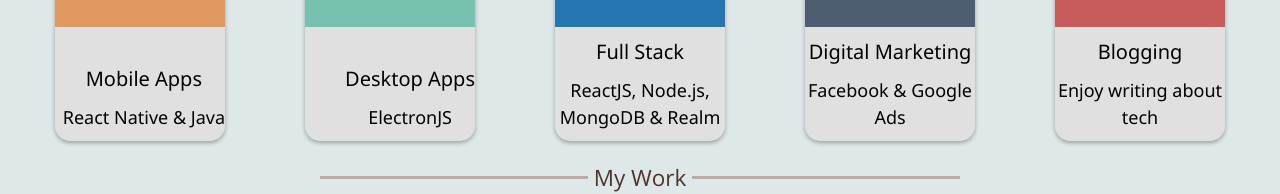
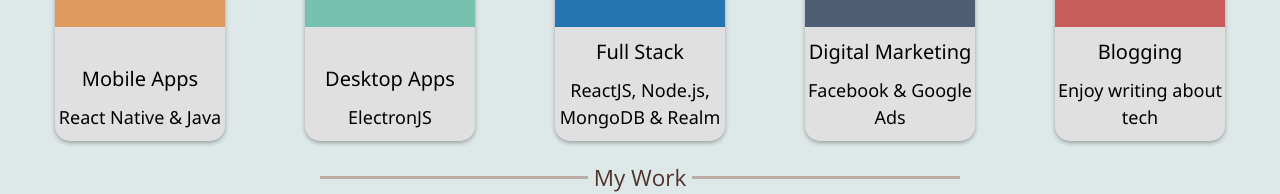
Before and after one commit to anirudhabhurke/anirudhabhurke.github.io, a plain HTML site: page index.html in a window 1280 px wide. Shown: the part 1271-1465 px from the top of the page. Drawn offline with nearby package versions, Linux system fonts and the light colour scheme; files whose address does not match are found by name.

Commit message:
modified index.html

```diff
--- a/style.css
+++ b/style.css
@@ -205,9 +205,6 @@
       padding: 30px 10px;
       border-top-left-radius: 15px;
       border-top-right-radius: 15px;
-}
-.text-container {
-      align-self: flex-end;
 }
 
 .work-container {
```
